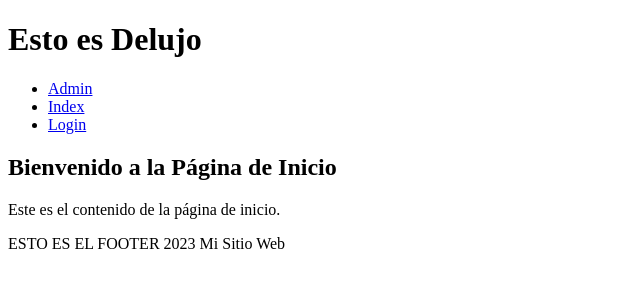
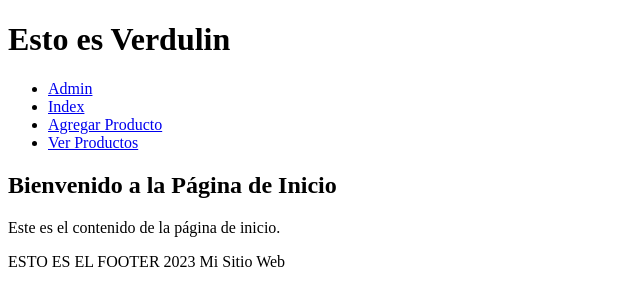
Before and after one commit to lessi09coder/PythonCoder, a Django app: page /Verdulin/index/ in a window 1280 px wide. Shown: the top 306 px of the page, without its empty margins (0-640 px from the left). Run offline with Django 5.2, Linux system fonts and the light colour scheme.

Commit message:
correccion add product

```diff
--- a/terceraEntrega/ProyectoWebs/Apps/Verdulin/templates/base.html
+++ b/terceraEntrega/ProyectoWebs/Apps/Verdulin/templates/base.html
@@ -3,17 +3,18 @@
 <html lang="en">
 <head>
     <meta charset="UTF-8">
-    <title>DELUJO</title>
+    <title>Verdulin</title>
 </head>
 <body>
     <header>
-        <h1>Esto es Delujo</h1>
+        <h1>Esto es Verdulin</h1>
         <nav>
             <!-- Aquí coloca tu menú de navegación -->
             <ul>
                 <li><a href="/admin/">Admin</a></li>
-                <li><a href="/index/">Index</a></li>
-                <li><a href="/login/">Login</a></li>
+                <li><a href="/Verdulin/index/">Index</a></li>
+                <li><a href="/Verdulin/agregarProductos/">Agregar Producto</a></li>
+                <li><a href="/Verdulin/productos/">Ver Productos</a></li>
 
             </ul>
         </nav>
--- a/terceraEntrega/ProyectoWebs/Apps/Verdulin/urls.py
+++ b/terceraEntrega/ProyectoWebs/Apps/Verdulin/urls.py
@@ -1,9 +1,10 @@
 from django.contrib import admin
 from django.urls import path
-from .views import index, login, ver_producto
+from .views import index, login, ver_producto, add_producto
 
 urlpatterns = [
     path('index/', index),
     path('login/', login),
     path('productos/', ver_producto),
+    path('agregarProductos/', add_producto)
 ]
--- a/terceraEntrega/ProyectoWebs/Apps/Verdulin/views.py
+++ b/terceraEntrega/ProyectoWebs/Apps/Verdulin/views.py
@@ -1,16 +1,33 @@
 from django.shortcuts import render
 from django.http import HttpResponse
 from django.template import Template, Context
-from .models import Producto
+from .forms import FormularioProducto
+
+#from .models import Producto
 
 def index(request):
     return render(request, 'index.html')
 
+
 def login(request):
     return HttpResponse('hola login 1111')
 
+
 def ver_producto(request):
-    producto1 = Producto(nombre = "manzana", precio = "100.10", cantidad = 7)
-    producto1.save()
 
-    return HttpResponse('producto agregado')
+    return HttpResponse('VER UN PRODUCTO')
+
+
+def add_producto(request):
+    if request.method == 'POST':
+
+        form = FormularioProducto(request.POST)
+        #print(form)
+        if form.is_valid():
+            form.save()
+        return render(request, 'index.html')
+
+    else:
+         form = FormularioProducto()
+
+    return render(request, 'formProductos.html', {'form': form})
```
Also changed, not shown: terceraEntrega/ProyectoWebs/Apps/Verdulin/forms.py (added, +7 -0 lines), terceraEntrega/ProyectoWebs/Apps/Verdulin/templates/formProductos.html (added, +18 -0 lines), terceraEntrega/ProyectoWebs/Apps/Verdulin/models.py (line endings or trailing spaces), terceraEntrega/ProyectoWebs/Apps/Verdulin/readme.txt (added), terceraEntrega/ProyectoWebs/db.sqlite3.
